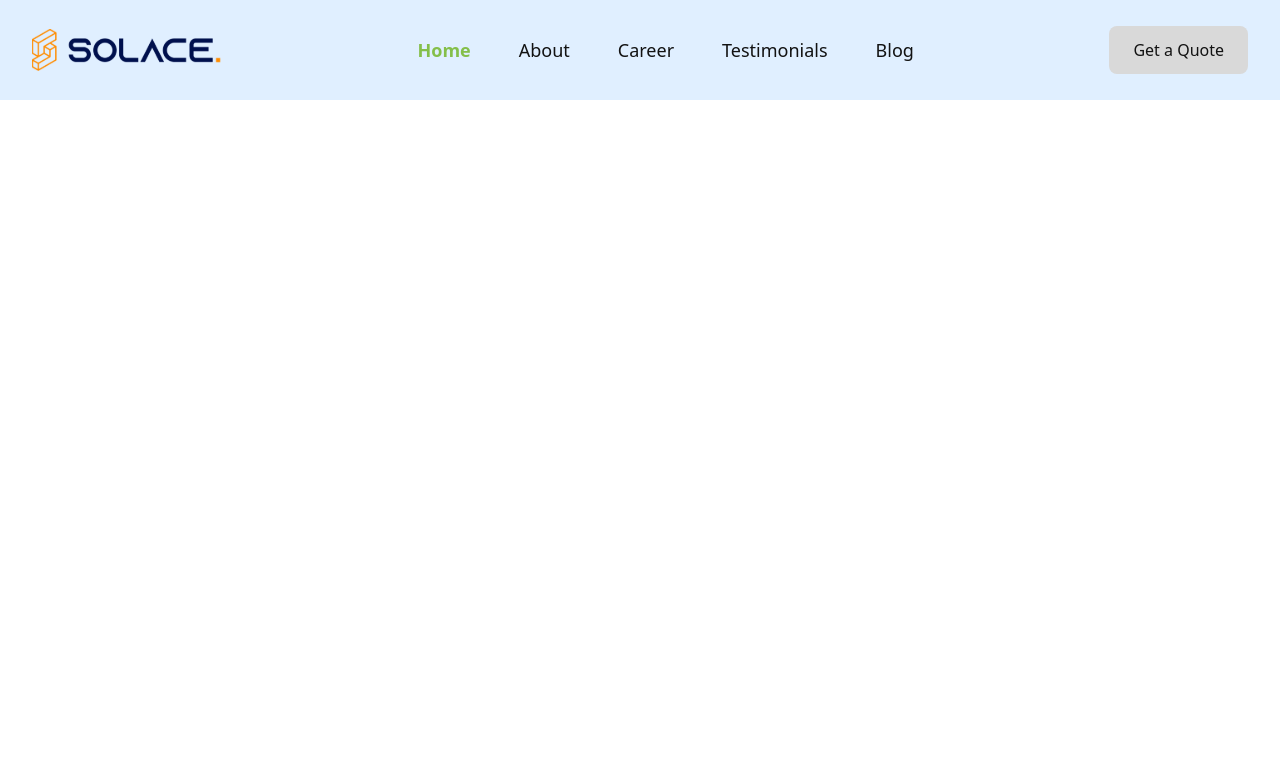
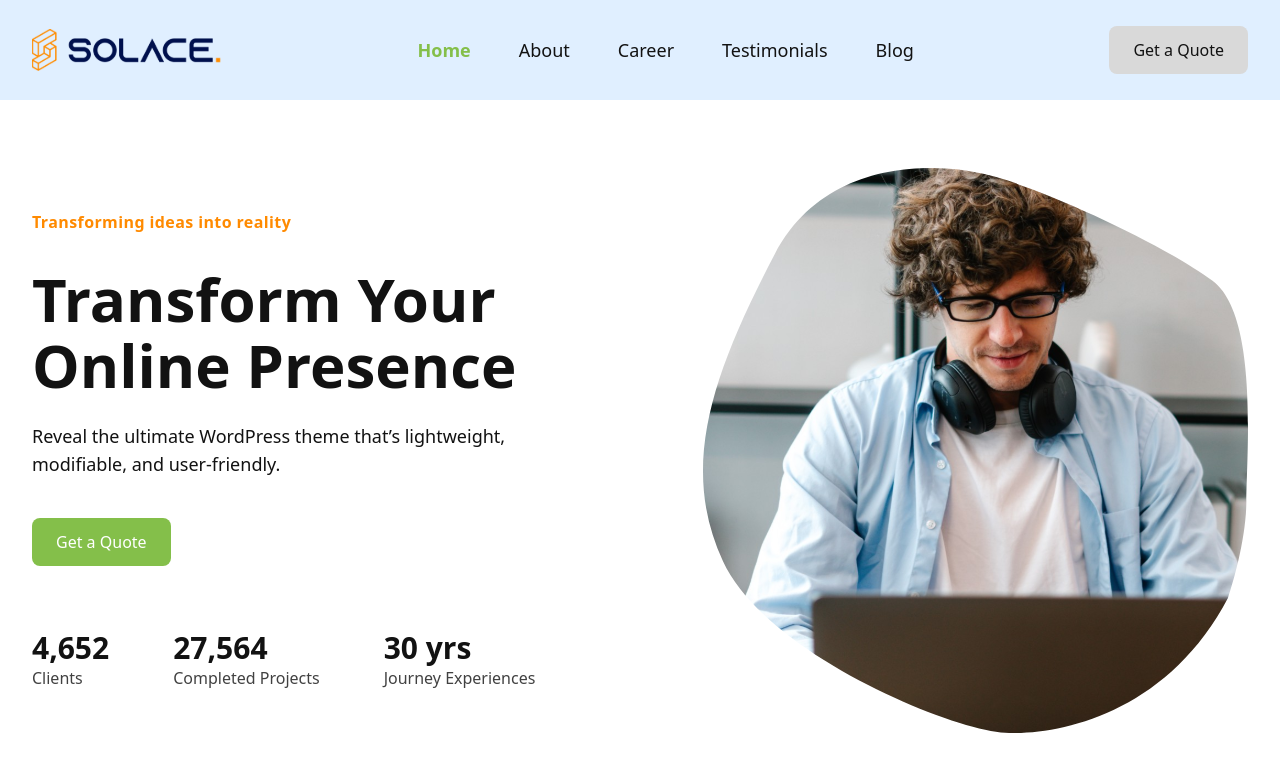
Before and after one commit to thekamiyeoladipo/solace, a React (Vite) app: page / in a window 1280 px wide. Shown: the top 772 px of the page. Built offline with nearby package versions, Linux system fonts and the light colour scheme.

Commit message:
feat: Add Hero component and integrate it into Home page
- Introduced a new Hero component with a call-to-action and client statistics.
- Updated Home page to render the Hero component.
- Modified BackToTop button class for consistency.
- Enhanced Navbar button styles for better user experience.

```diff
--- a/src/components/BackToTop.jsx
+++ b/src/components/BackToTop.jsx
@@ -29,7 +29,7 @@ export default function BackToTop() {
       {visible && (
         <button
           onClick={scrollToTop}
-          className="fixed bottom-6 right-6 z-50 p-3 rounded-full bg-green-500 text-white shadow-lg
+          className="fixed bottom-6 right-6 z-50 p-3 rounded-full bg-green text-white shadow-lg
           transition-transform transform hover:scale-110 active:scale-95"
           aria-label="Back to top"
         >
--- /dev/null
+++ b/src/components/Hero.jsx
@@ -0,0 +1,76 @@
+import { Link } from "react-router-dom";
+import heroImg from "../assets/hero.svg";
+
+const Hero = () => {
+  return (
+    <section className="bg-white">
+      <div className="container mx-auto px-8">
+        <div className="grid min-h-[calc(100vh-100px)] grid-cols-1 items-center gap-y-12 gap-x-16 md:grid-cols-2 py-10">
+          {/* Left column */}
+          <div className="flex flex-col justify-center items-center text-center md:items-start md:text-left">
+            {/* Eyebrow */}
+            <p className="text-[#FF8A00] font-semibold tracking-wide mb-8">
+              Transforming ideas into reality
+            </p>
+
+            {/* Headline */}
+            <h1 className="text-4xl md:text-6xl font-extrabold leading-[1.1] text-dark max-w-xl">
+              Transform Your Online Presence
+            </h1>
+
+            {/* Subtext */}
+            <p className="mt-6 text-lg font-normal text-dark max-w-lg">
+              Reveal the ultimate WordPress theme that’s lightweight,
+              modifiable, and user-friendly.
+            </p>
+
+            {/* CTA */}
+            <div className="mt-10">
+              <Link
+                to="/contact"
+                className="inline-flex items-center justify-center rounded-lg bg-green text-white px-6 py-3 transition-transform hover:scale-105 active:scale-95"
+              >
+                Get a Quote
+              </Link>
+            </div>
+
+            {/* Bottom labels */}
+            <div className="mt-16 flex flex-col items-center gap-8 md:flex-row md:justify-start md:gap-16">
+  {/* Clients */}
+  <div className="flex flex-col items-center md:items-start text-center md:text-left">
+    <span className="text-3xl font-extrabold text-dark">4,652</span>
+    <span className="text-base text-dark/80">Clients</span>
+  </div>
+
+  {/* Completed Projects */}
+  <div className="flex flex-col items-center md:items-start text-center md:text-left">
+    <span className="text-3xl font-extrabold text-dark">27,564</span>
+    <span className="text-base text-dark/80">Completed Projects</span>
+  </div>
+
+  {/* Journey Experiences */}
+  <div className="flex flex-col items-center md:items-start text-center md:text-left">
+    <span className="text-3xl font-extrabold text-dark">30 yrs</span>
+    <span className="text-base text-dark/80">Journey Experiences</span>
+  </div>
+</div>
+
+          </div>
+
+          {/* Right column */}
+          <div className="relative md:justify-self-end">
+            <div className="">
+              <img
+                src={heroImg}
+                alt="Team member working on a laptop"
+                className="h-[565px] w-[545px] object-cover"
+              />
+            </div>
+          </div>
+        </div>
+      </div>
+    </section>
+  )
+}
+
+export default Hero
--- a/src/components/Navbar.jsx
+++ b/src/components/Navbar.jsx
@@ -60,7 +60,7 @@ const handleClose = () => {
 
         {/* Mobile Menu Button */}
         <button
-          className="md:hidden text-dark"
+          className="md:hidden text-dark cursor-pointer"
           onClick={() => setMenuOpen(true)}
         >
           <Menu size={32} />
@@ -76,7 +76,7 @@ const handleClose = () => {
   >
     {/* Close Button */}
     <button
-      className="absolute top-6 right-6 text-dark"
+      className="absolute top-6 right-6 text-dark cursor-pointer"
       onClick={handleClose}
     >
       <X size={36} />
--- a/src/pages/Home.jsx
+++ b/src/pages/Home.jsx
@@ -1,11 +1,10 @@
-import React from 'react'
-import Navbar from '../components/Navbar'
+
+import Hero from "../components/Hero";
 
 const Home = () => {
   return (
-    <div>
+    <Hero />
+  );
+}
 
-    </div>
-  )
-}
 export default Home
```
Also changed, not shown: src/assets/hero.svg (added).
